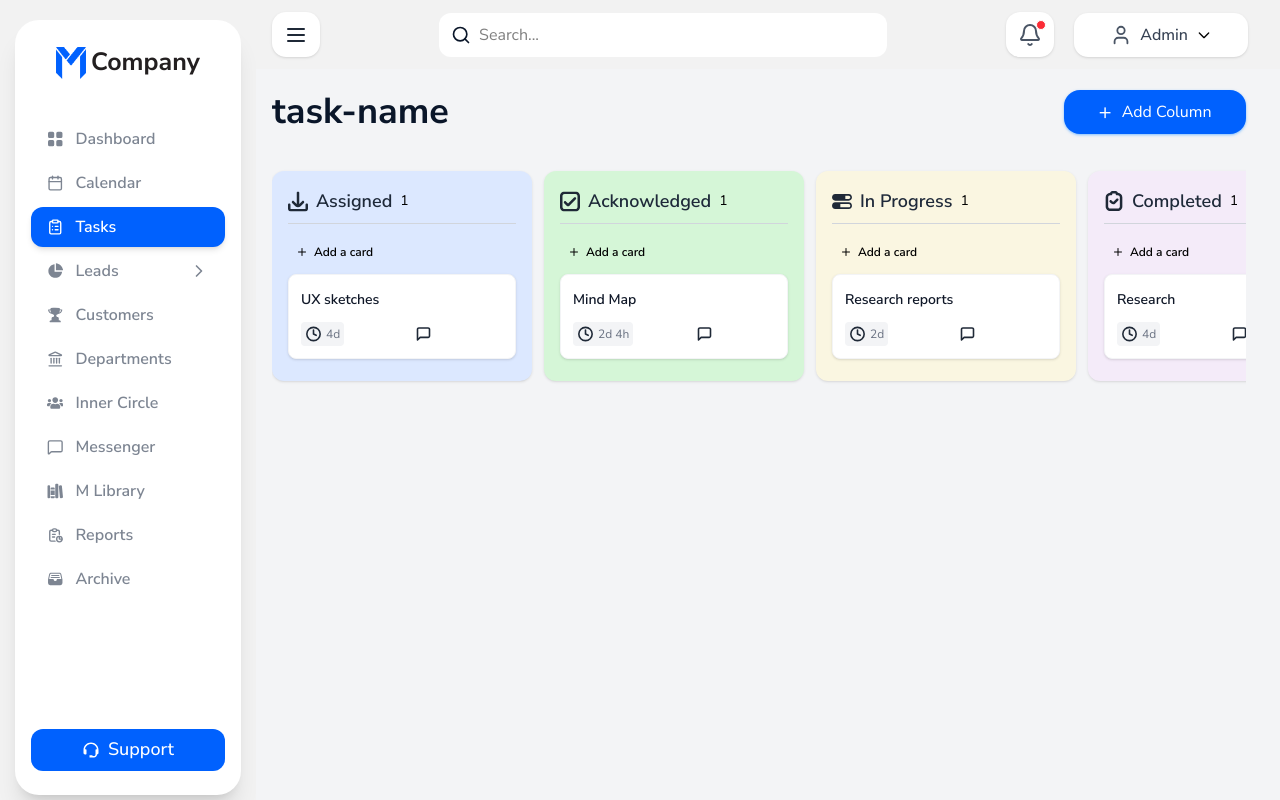
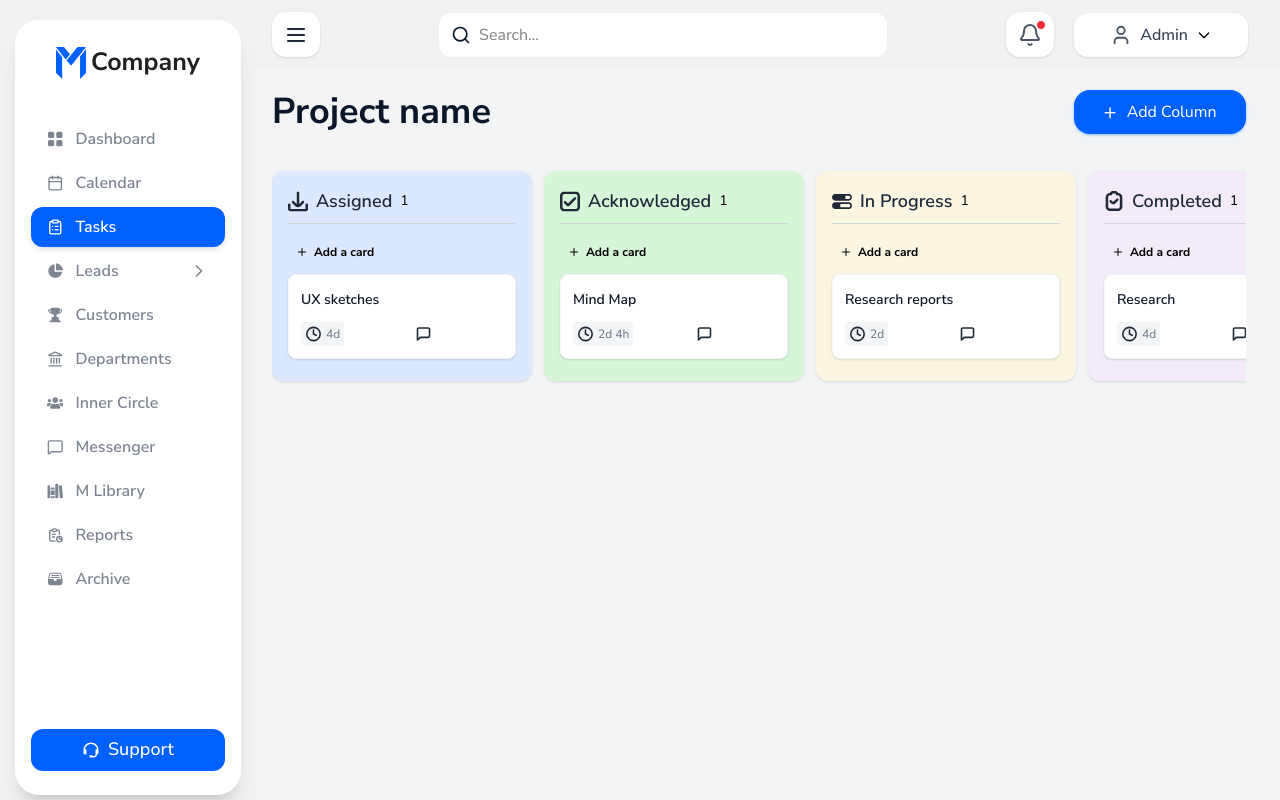
Before and after one commit to murodil01/admin, a React (Vite) app: page /tasks/1 in a window 1280 px wide. Built offline with nearby package versions, Linux system fonts and the light colour scheme; sample sign-in values are in the browser's storage.

Commit message:
tasks page

```diff
--- a/src/pages/tasks/Kanban.jsx
+++ b/src/pages/tasks/Kanban.jsx
@@ -569,7 +569,7 @@ const Card = ({
                       </div>
                       <div>
                         <div className="bg-white p-1 rounded-sm">
-                          <p className="text-sm  text-gray-700">salom}</p>
+                          <p className="text-sm  text-gray-700">salom</p>
                         </div>
                       </div>
                     </div>
@@ -748,19 +748,19 @@ const AddCard = ({ column, setCards }) => {
         onChange={(e) => setText(e.target.value)}
         autoFocus
         placeholder="Add new task..."
-        className="w-full rounded border border-violet-400 bg-white p-3 text-sm text-gray-700 placeholder-violet-300 focus:outline-0"
+        className="w-full rounded-lg border border-violet-400 bg-white p-3 text-sm text-gray-700 placeholder-violet-300 focus:outline-0"
       />
       <div className="mt-1.5 flex items-center justify-end gap-1.5">
         <button
           type="button"
           onClick={() => setAdding(false)}
-          className="px-3 py-1.5 text-xs text-neutral-400 hover:text-neutral-50"
+          className="px-3 py-1.5 text-xs text-neutral-600 font-bold hover:text-neutral-500"
         >
           Close
         </button>
         <button
           type="submit"
-          className="flex items-center gap-1.5 rounded bg-neutral-50 px-3 py-1.5 text-xs text-neutral-950 hover:text-neutral-300"
+          className="flex items-center gap-1.5 rounded-lg bg-neutral-50 font-bold px-3 py-1.5 text-xs text-neutral-95"
         >
           <span>Add</span>
           <FiPlus />
@@ -771,7 +771,7 @@ const AddCard = ({ column, setCards }) => {
     <motion.button
       layout
       onClick={() => setAdding(true)}
-      className="flex w-full items-center gap-1.5 p-2 text-xs text-black font-semibold hover:bg-gray-400 hover:rounded cursor-pointer"
+      className="flex w-full items-center gap-1.5 p-2 text-xs text-black font-bold hover:bg-white hover:rounded-lg cursor-pointer"
     >
       <FiPlus />
       <span>Add a card</span>
--- a/src/pages/tasks/TaskDetails.jsx
+++ b/src/pages/tasks/TaskDetails.jsx
@@ -150,11 +150,11 @@ const TaskDetails = () => {
     <div>
       <div className="flex flex-col sm:flex-row sm:items-center sm:justify-between gap-4 mb-7">
         <h3 className="text-[#0A1629] text-[28px] sm:text-[36px] font-bold">
-          task-name
+          Project name
         </h3>
         <button
           onClick={showModal}
-          className="capitalize w-full sm:max-w-[182px] h-11 bg-[#0061fe] rounded-2xl text-white flex items-center justify-center gap-[10px] shadow shadow-blue-300 cursor-pointer"
+          className="capitalize w-full sm:max-w-[172px] h-11 bg-[#0061fe] rounded-2xl text-white flex items-center justify-center gap-[10px] shadow shadow-blue-300 cursor-pointer"
         >
           <span className="text-[22px]">+</span>
           <span>Add Column</span>
--- a/src/pages/tasks/Tasks.jsx
+++ b/src/pages/tasks/Tasks.jsx
@@ -419,7 +419,7 @@ const Projects = () => {
         </h3>
         <button
           onClick={handleAddOpen}
-          className="capitalize w-full sm:max-w-[182px] h-11 bg-[#0061fe] rounded-2xl text-white flex items-center justify-center gap-[10px] shadow shadow-blue-300 cursor-pointer"
+          className="capitalize w-full sm:max-w-[172px] h-11 bg-[#0061fe] rounded-2xl text-white flex items-center justify-center gap-[10px] shadow shadow-blue-300 cursor-pointer"
         >
           <span className="text-[22px]">+</span>
           <span>Add Task</span>
```
